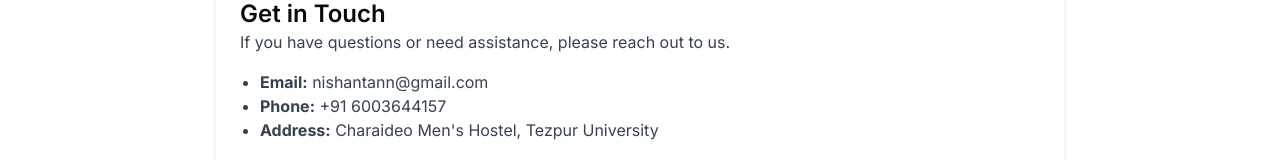
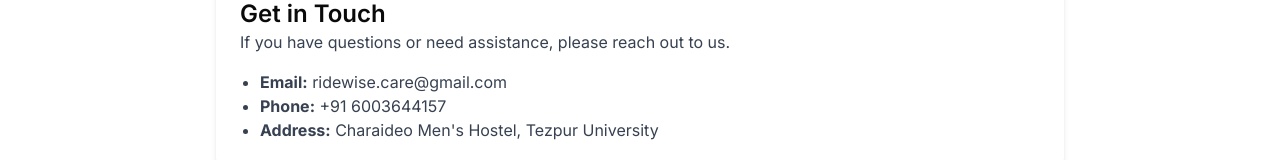
Before and after one commit to Axhyut/uni-bus-nextjs-app, a Next.js app in the folder client/: page /contact in a window 1280 px wide. Shown: the part 214-374 px from the top of the page. Built offline with nearby package versions, Linux system fonts and the light colour scheme; no server answers.

Commit message:
email updated

```diff
--- a/client/app/(with_nav)/contact/page.js
+++ b/client/app/(with_nav)/contact/page.js
@@ -25,7 +25,7 @@ const Contact = () => {
         }
 
         try {
-            await emailjs.sendForm('service_q53iraz', 'template_d2dpd7y', event.target);
+            await emailjs.sendForm('service_36y8uhd', 'template_d2dpd7y', event.target);
 
             await Swal.fire({
                 title: "Success",
@@ -58,7 +58,7 @@ const Contact = () => {
                     <h2 className="text-2xl font-semibold text-black-600">Get in Touch</h2>
                     <p className="text-gray-700">If you have questions or need assistance, please reach out to us.</p>
                     <ul className="list-disc ml-5 mt-4 text-gray-700">
-                        <li><strong>Email:</strong> nishantann@gmail.com</li>
+                        <li><strong>Email:</strong> ridewise.care@gmail.com</li>
                         <li><strong>Phone:</strong> +91 6003644157</li>
                         <li><strong>Address:</strong> Charaideo Men&apos;s Hostel, Tezpur University</li>
                     </ul>
--- a/client/components/driver/PendingVerification.js
+++ b/client/components/driver/PendingVerification.js
@@ -71,11 +71,11 @@ export const PendingVerification = () => {
                       <p className="font-medium">Need help? Contact our support team</p>
                     </div>
                     <a
-                      href="mailto:nishantann@gmail.com"
+                      href="mailto:ridewise.care@gmail.com"
                       className="inline-flex items-center px-4 py-2 bg-blue-500 text-white rounded-lg hover:bg-blue-600 transition-colors duration-300"
                     >
                       <Mail className="w-4 h-4 mr-2" />
-                      nishantann@gmail.com
+                      ridewise.care@gmail.com
                     </a>
                   </div>
                 </div>
```
